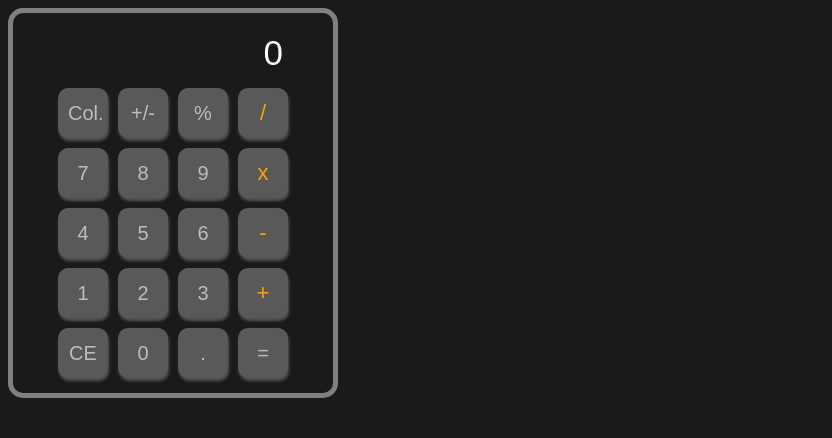
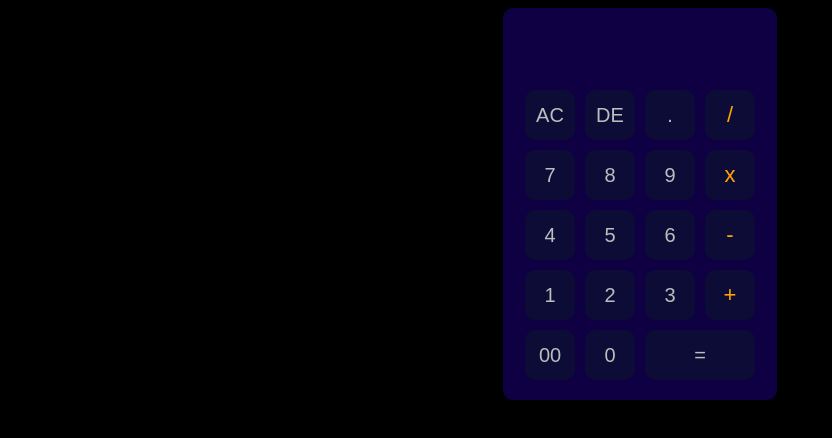
Before and after one commit to TimileyinOdegbile/Calculator, a plain HTML site: page index.html in a window 1280 px wide. Shown: the whole page, without its empty margins (0-832 px from the left). Drawn offline with Linux system fonts and the light colour scheme.

Commit message:
Alpha version of my Calculator

```diff
--- a/index.html
+++ b/index.html
@@ -1,48 +1,52 @@
 <!DOCTYPE html>
 <html lang="en">
   <head>
-    <meta charset="UTF-8">
-    <meta http-equiv="X-UA-Compatible" content="IE=edge">
-    <meta name="viewport" content="width=device-width, initial-scale=1.0">
-    <link rel="stylesheet" href="./styles.css">
-    <link rel="preconnect" href="https://fonts.googleapis.com">
-    <link rel="preconnect" href="https://fonts.gstatic.com" crossorigin>
-    <link href="https://fonts.googleapis.com/css2?family=Josefin+Sans:ital,wght@0,100;0,300;0,400;1,400&family=Overpass:wght@100;200;300;400;500;600;700&display=swap" rel="stylesheet">
+    <meta charset="UTF-8" />
+    <meta http-equiv="X-UA-Compatible" content="IE=edge" />
+    <meta name="viewport" content="width=device-width, initial-scale=1.0" />
+    <link rel="stylesheet" href="./styles.css" />
+    <link rel="preconnect" href="https://fonts.googleapis.com" />
+    <link rel="preconnect" href="https://fonts.gstatic.com" crossorigin />
+    <link
+      href="https://fonts.googleapis.com/css2?family=Josefin+Sans:ital,wght@0,100;0,300;0,400;1,400&family=Overpass:wght@100;200;300;400;500;600;700&display=swap"
+      rel="stylesheet"
+    />
     <title>Calculator</title>
   </head>
   <body>
     <div class="calculator">
-        <div class="calculator__display">0</div>
+        <div class="calculator__display">
+            <input type="text" name="display" id="display">
+        </div>
       <div class="calculator__keys">
         <div class="row">
-                <div><button class="key-special">Col.</button></div>
-                <div><button class="key-special">+/-</button></div>
-                <div><button class="key-special">%</button></div>
-                <div><button class="key-operator" data-action="divide">/</button></div>
+        <button class="key" onclick="cls()" >AC</button>
+          <button class="key-special key" onclick="del()">DE</button>
+          <button class="key-decimal key" onclick="DS_Add('.')">.</button>
+          <button class="key-operator key" onclick="DS_Add('/')">/</button>
         </div>
         <div class="row">
-                <div><button >7</button></div>
-                <div><button>8</button></div>
-                <div><button>9</button></div>
-                <div><button class="key-operator" data-action="multiply">x</button></div>
+          <button class="key" onclick="DS_Add(7)">7</button>
+          <button class="key" onclick="DS_Add(8)">8</button>
+          <button class="key" onclick="DS_Add(9)">9</button>
+          <button class="key-operator key" onclick="DS_Add('*')">x</button>
         </div>
         <div class="row">
-                <div><button>4</button></div>
-                <div><button>5</button></div>
-                <div><button>6</button></div>
-                <div><button class="key-operator" data-action="subtract">-</button></div>
+          <button class="key" onclick="DS_Add(4)">4</button>
+          <button class="key" onclick="DS_Add(5)">5</button>
+          <button class="key" onclick="DS_Add(6)">6</button>
+          <button class="key-operator key" onclick="DS_Add('-')">-</button>
         </div>
         <div class="row">
-                <div><button>1</button></div>
-                <div><button>2</button></div>
-                <div><button>3</button></div>
-                <div><button class="key-operator" data-action="add">+</button></div>
+          <button class="key" onclick="DS_Add(1)">1</button>
+          <button class="key" onclick="DS_Add(2)">2</button>
+          <button class="key" onclick="DS_Add(3)">3</button>
+          <button class="key-operator key" onclick="DS_Add('+')">+</button>
         </div>
         <div class="row">
-                <div><button data-action="clear">CE</button></div>
-                <div><button>0</button></div>
-                <div><button class="key-decima">.</button></div>
-                <div><button class="key-equal" data-action="calculate">=</button></div>
+          <button class="key" onclick="DS_Add('00')">00</button>
+          <button class="key" onclick="DS_Add(0)">0</button>
+          <button class="key-equal key" onclick="exe()">=</button>
         </div>
       </div>
     </div>
--- a/index.js
+++ b/index.js
@@ -0,0 +1,69 @@
+const val = document.getElementById('display');
+
+const  DS_Add = (v) => {
+val.value += v;
+}
+
+const exe = () => {
+    val.value = eval(val.value);
+}
+
+const cls = () => {
+    val.value = ""
+}
+
+const del = () => {
+    val.value=val.value.substr(0,val.value.length-1);
+}
+
+
+
+// const calculator = document.querySelector(".calculator");
+// const keys = document.querySelector(".calculator__keys");
+// const display = document.querySelector(".calculator__display");
+
+// keys.addEventListener("click", (e) => {
+//   if (e.target.matches("button")) {
+//     const key = e.target;
+//     const action = key.dataset.action;
+//     const keyContent = key.textContent;
+//     const displayedNum = display.textContent;
+
+
+
+
+// }
+// }
+// );
+
+
+
+// if (key) {
+//     if (displayedNum === '0'){
+//         display.textContent = displayedNum + keyContent;
+//         console.log(displayedNum);
+//     }
+// } else {
+//       display.textContent = keyContent;
+//   }
+
+//   if (
+//     action === "add" ||
+//     action === "subtract" ||
+//     action === "divide" ||
+//     action === "multiply"
+//   ) {
+//     key.classList.add("is-depressed");
+//   }
+
+//   if (action === "clear") {
+//     console.log("Clear Key");
+//   }
+//   if (action === "calculate") {
+//     console.log("Equals Key");
+//   }
+//   if (action === "decimal") {
+//     display.textContent = displayedNum + ".";
+//   }
+//   Array.from(key.parentNode.children)
+//     .forEach(k => k.classList.remove('is-depressed'))
--- a/styles.css
+++ b/styles.css
@@ -1,46 +1,68 @@
 * {
-    background-color: rgb(26, 26, 26);
-    color: black;
     font-size: 20px;
     font-family: sans-serif;
     font-weight: 400;
+
+
 }
 
 body {
-    padding: 10px;
-    max-width: 300px;
-    border: 5px solid gray;
-    border-radius: 15px;
+    max-width: 100%;
+    max-height: 100vh;
+
+    display: flex;
+    align-items: center;
+    justify-content: center;
+    background-color: rgb(0, 0, 0);
 }
 
 
 .calculator {
+    background-color: rgb(15, 0, 68);
+
+    padding: 15px;
+    border-radius: 10px;
+
+
     display: flex;
     flex-direction: column;
     align-items: center;
     justify-content: center;
 }
 
-.calculator__display {
+.calculator__display input {
     background: none;
     color: #fff;
     font-size: 35px;
     margin: 10px;
     min-width: 220px;
+    max-width: 200px;
     text-align: right;
+    border: none;
+
+    overflow: hidden;
+
 }
 
 button {
     padding: 10px;
     color: rgb(189, 189, 189);
-    background-color: rgb(89, 89, 89);
+    background-color: rgb(12, 12, 54);
     border: none;
     border-radius: 10px;
     width: 50px;
     height: 50px;
     margin: 5px;
+}
+
+.key-equal {
+    flex: 1;
+}
+
+button:hover {
     box-shadow: 1px 3px 3px rgb(84, 84, 84);
 }
+
 
 .row {
     display: flex;
@@ -52,3 +74,18 @@ button {
     color: orange;
     font-size: 110%;
 }
+
+
+
+.calculator__keys > .is-depressed::before {
+    background-color: rgba(0, 0, 0, 0.2);
+    bottom: 0;
+    box-shadow: 0 0 6px 0 rgba(0, 0, 0, 0.5) inset;
+    content: "";
+    left: 0;
+    opacity: 0.3;
+    position: absolute;
+    right: 0;
+    top: 0;
+    z-index: 1;
+  }
```
Lines whose indentation alone changed are shown as unchanged.
